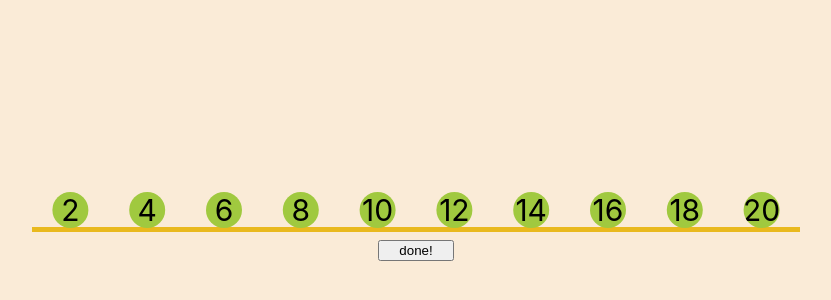
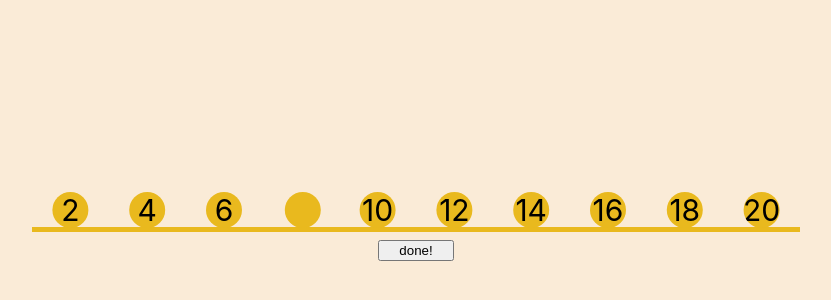
Before and after one commit to SchoolOfCode/final-project_front-end-full-stack-fam, a React (Create React App) app in the folder frontend-final-project/: page /activity in a window 1280 px wide. Shown: the part 168-468 px from the top of the page, without its empty margins (224-1055 px from the left). Built offline with nearby package versions, Linux system fonts and the light colour scheme.

Commit message:
infinite loop fixed

```diff
--- a/frontend-final-project/src/routes/ActivityPage/ActivityPage.css
+++ b/frontend-final-project/src/routes/ActivityPage/ActivityPage.css
@@ -34,7 +34,7 @@
     text-align: center;
     margin: 0;
     clip-path: circle();
-    background-color: #a0c93f;
+    background-color: rgb(233, 185, 30);
     font-size: 30px;
 }
 
@@ -43,7 +43,7 @@
     margin: 0;
     width: 100%;
     clip-path: circle();
-    background-color: #a0c93f;
+    background-color: rgb(233, 185, 30);
     border: none;
     outline: none;
     font-size: 30px;
--- a/frontend-final-project/src/routes/ActivityPage/NumLine/NumLine.js
+++ b/frontend-final-project/src/routes/ActivityPage/NumLine/NumLine.js
@@ -6,24 +6,25 @@ export default function NumLine(){
     const[answer, setAnswer] = useState("")
 
     let array = ['2','4','6','8','10','12','14','16','18','20']
+    let ranNum = Math.floor(Math.random() * 10);
 
-    function setArray(){
-    let ranNum = Math.floor(Math.random() * 10);
-    setAnswer(array[ranNum]);
-    console.log(`the answer is ${answer}`)
-    array[ranNum] = "input";
-    }
+    //USE EFFECT GOES HERE TO PREVENT INFINITE LOOP AND MISMATCH OF ANSWER AND INPUT PLACEMENT!
+    useEffect(() => {
+        setAnswer(array[ranNum]);
+    }, [ranNum])
 
-    useEffect(()=> {setArray()})
-
+    console.log(`random number is ${array[ranNum]}`)
+    let newArray = [...array.slice(0, ranNum),"input",...array.slice(ranNum+1)]
+    console.log(newArray);
 
     function handleClick(){
         const input = document.querySelector(".num-input");
         console.log(input.value)
+        console.log(`answer is ${answer}`)
         const inputValue = (input.value);
         if(inputValue === answer){
           console.log('number matches!')
-          setArray();
+
         }
         else if (inputValue !== answer){
             console.log('not quite, try again!')
@@ -33,7 +34,7 @@ export default function NumLine(){
 return (
     <div>
     <section className= "num-grid">
-        {array.map(function(item){
+        {newArray.map(function(item){
             if( item === "input" ){
                 return <input className="num-input" type='text' maxLength={2}></input>
             }
```
